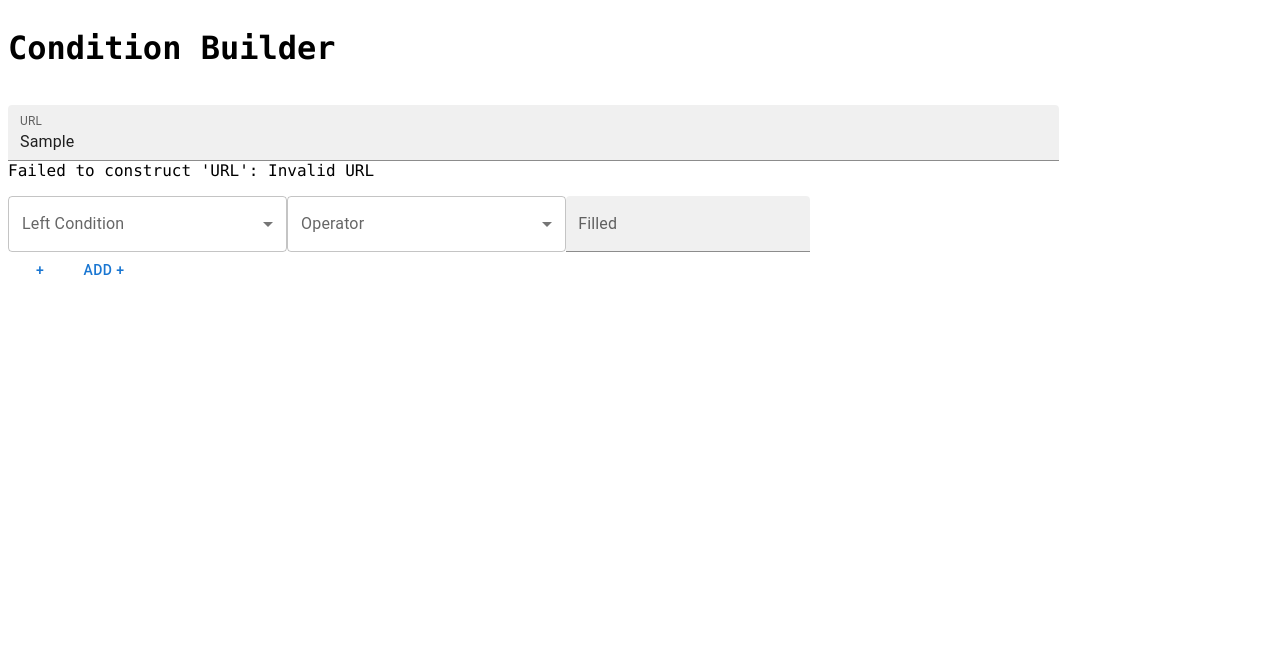
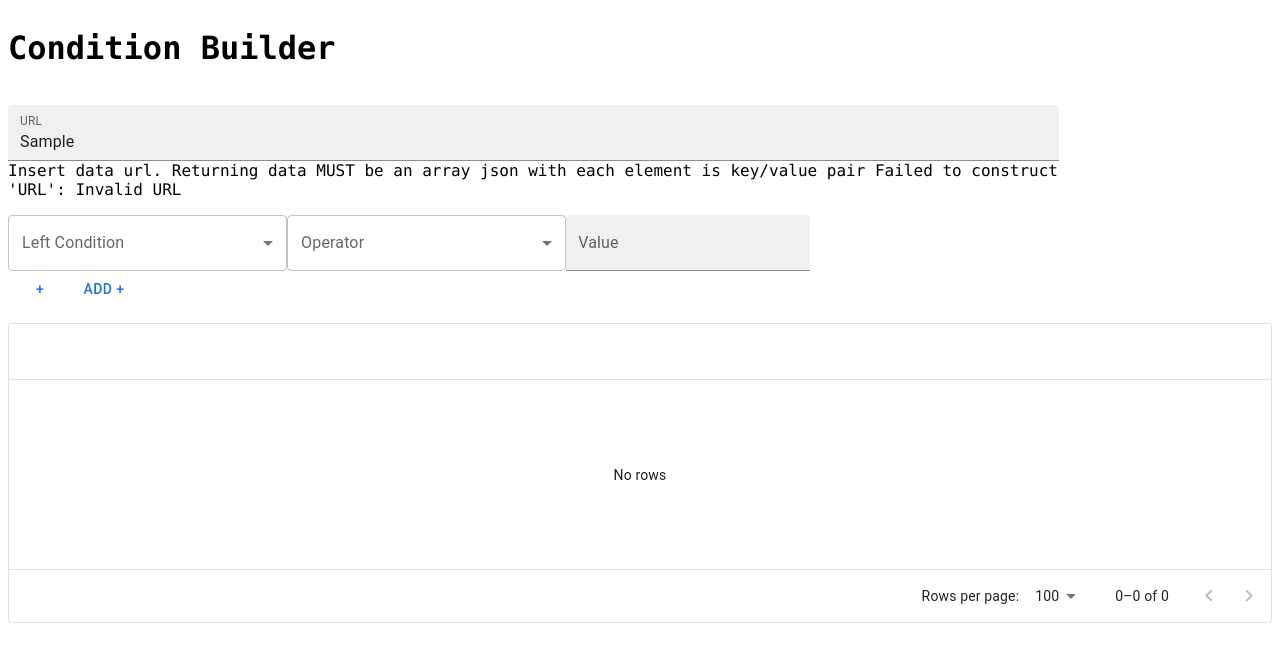
Before and after one commit to ProdigyTech/condition-builder, a React (Vite) app: page / in a window 1280 px wide. Both pictures are taken after typing "Sample" into the empty fields and a click on the button "ADD +". Shown: the top 662 px of the page. Built offline with nearby package versions, Linux system fonts and the light colour scheme.

Commit message:
feat: add data grid, grid isn't functional

```diff
--- a/package.json
+++ b/package.json
@@ -13,6 +13,7 @@
     "@emotion/react": "^11.11.1",
     "@emotion/styled": "^11.11.0",
     "@mui/material": "^5.13.7",
+    "@mui/x-data-grid": "^6.9.2",
     "@types/node": "^20.4.1",
     "axios": "^1.4.0",
     "react": "^18.2.0",
--- a/src/App.tsx
+++ b/src/App.tsx
@@ -1,26 +1,29 @@
 import "./App.css";
-import { ConditionBuilder, DataLoader } from "@Components";
+import { ConditionBuilder, DataLoader, Table } from "@Components";
 import { DataProvider } from "@Context/DataContext";
 import { TableProvider } from "@Context/TableContext";
 import { Grid } from "@mui/material";
 
 function App() {
   return (
-    <DataProvider>
-      <TableProvider>
     <Grid container spacing={2}>
       <Grid item xs={12}>
         <h1>Condition Builder</h1>
       </Grid>
+      <DataProvider>
         <Grid item xs={10}>
-            <DataLoader  />
+          <DataLoader />
         </Grid>
+        <TableProvider>
           <Grid item xs={8}>
             <ConditionBuilder />
           </Grid>
+          <Grid item xs={12}>
+            <Table/>
           </Grid>
         </TableProvider>
       </DataProvider>
+    </Grid>
   );
 }
 
--- a/src/Components/ConditionBuilder.tsx
+++ b/src/Components/ConditionBuilder.tsx
@@ -18,7 +18,7 @@ const Condition: React.FC = ({ leftCondition }) => {
         <Dropdown id="operator" label={`Operator`} options={ConditionOptions} />
       </Grid>
       <Grid item xs={2} sm={4} md={4}>
-        <TextField id="conditionValue" label="Filled" variant="filled" />
+        <TextField id="conditionValue" label="Value" variant="filled" />
       </Grid>
       <Button> +</Button>
     </>
--- a/src/Components/DataLoader.tsx
+++ b/src/Components/DataLoader.tsx
@@ -15,6 +15,8 @@ export const DataLoader: React.FC = () => {
         variant="filled"
         onChange={(e) => setUrl(e.target.value)}
       />
+
+      <span>Insert data url. Returning data MUST be an array json with each element is key/value pair</span>
       {error && <span> {error} </span>}
     </>
   );
--- a/src/Components/Table.tsx
+++ b/src/Components/Table.tsx
@@ -1,6 +1,15 @@
-
-
+import { DataGrid } from "@mui/x-data-grid";
+import { useTableContext } from "@Context/TableContext";
 export const Table: React.FC = () => {
 
-    return <></>
-}
+    const { columns, transformedData } = useTableContext()
+
+    console.log(columns, transformedData)
+
+  return (
+    <div style={{ height: 300, width: "100%" }}>
+      <DataGrid rows={[]} columns={columns} />
+    </div>
+  );
+
+};
```
Also changed, not shown: 1 other file (tests, documents, lock files or other folders). Lines whose indentation alone changed are shown as unchanged.
